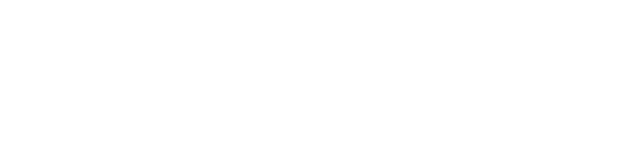
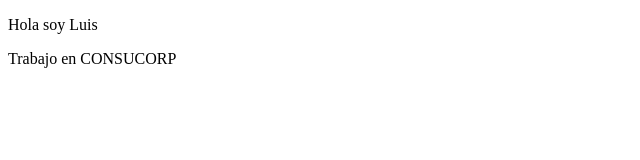
Before and after one commit to lmoralesv96/pruebasgit, a plain HTML site: page index.html in a window 1280 px wide. Shown: the whole page, without its empty margins (0-640 px from the left). Drawn offline with Linux system fonts and the light colour scheme.

Commit message:
Se cambia contenido de HTML

```diff
--- a/index.html
+++ b/index.html
@@ -7,6 +7,7 @@
     <title>Document</title>
 </head>
 <body>
-
+    <p>Hola soy Luis</p>
+    <p>Trabajo en CONSUCORP</p>
 </body>
 </html>
```
